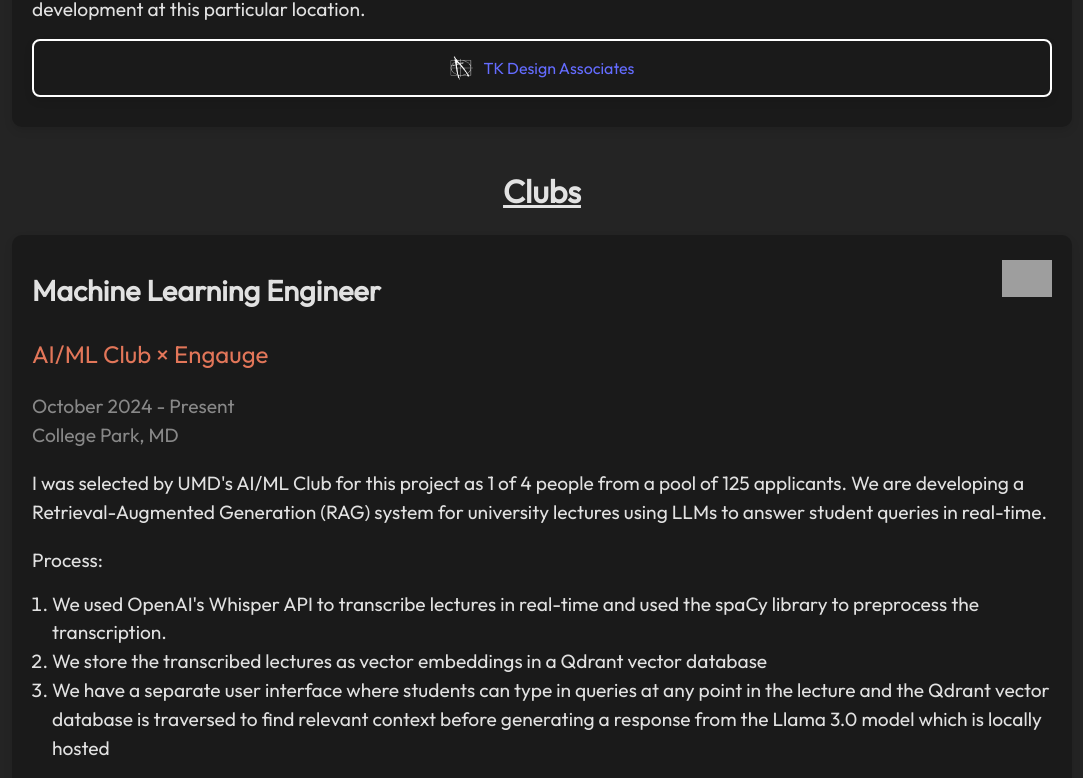
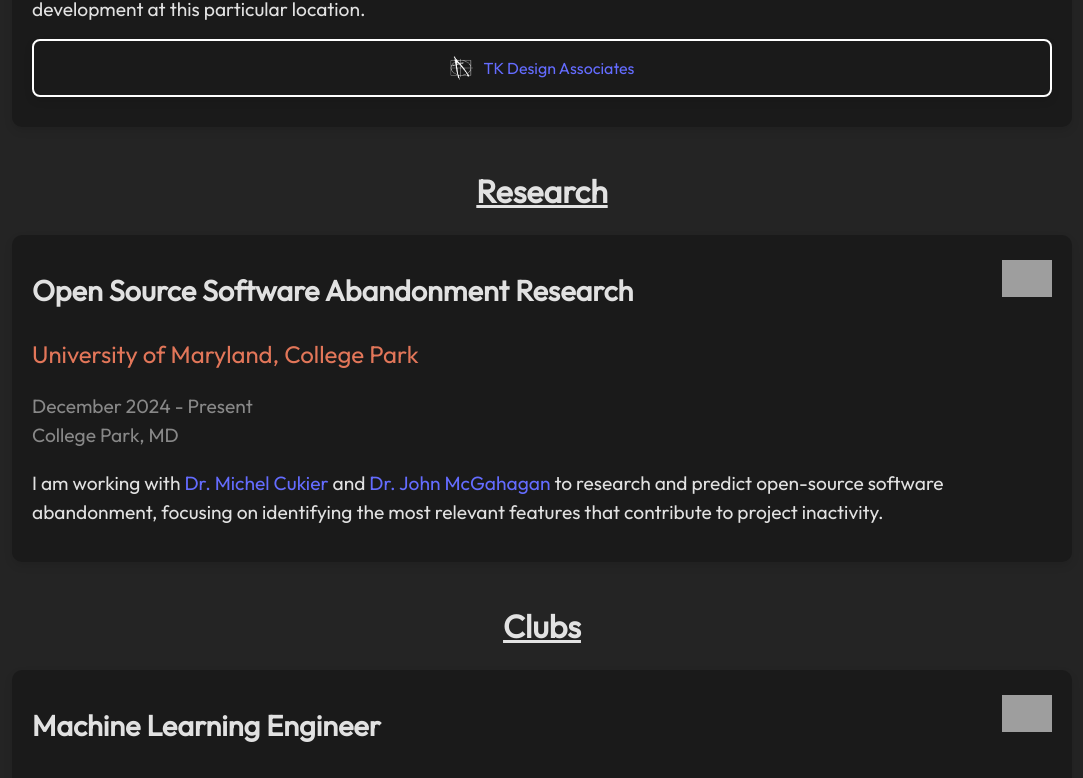
Before and after one commit to aluthra23/personal-website, a React (Vite) app: page /personal-website/experience in a window 1280 px wide. Shown: the part 1224-2002 px from the top of the page, without its empty margins (98-1181 px from the left). Built offline with nearby package versions, Linux system fonts and the light colour scheme; grey boxes are pictures that could not be loaded.

Commit message:
added reserach

```diff
--- a/src/components/experience/Clubs.jsx
+++ b/src/components/experience/Clubs.jsx
@@ -1,6 +1,4 @@
 import React from 'react';
-import TruVoice from './work/TruVoice';
-import TKDesign from './work/TKDesign';
 import AIMLClub from './clubs/AIMLClub';
 import AppDev from './clubs/AppDev';
 
--- a/src/components/experience/ExpMenu.jsx
+++ b/src/components/experience/ExpMenu.jsx
@@ -13,16 +13,18 @@ const ExperienceMenu = ({ scrollToSection }) => {
       </div>
 
       <div className="individual-skills-menu">
+        <button onClick={() => scrollToSection('research-experience')} className="skills-menu-item">
+          <Link to="#Research">Research</Link>
+        </button>
+      </div>
+
+
+      <div className="individual-skills-menu">
         <button onClick={() => scrollToSection('clubs-experience')} className="skills-menu-item">
           <Link to="#Clubs">Clubs</Link>
         </button>
       </div>
 
-      {/* <div className="individual-skills-menu">
-        <button onClick={() => scrollToSection('research-experience')} className="skills-menu-item">
-          <Link to="#Research">Research</Link>
-        </button>
-      </div> */}
     </div>
   );
 };
--- a/src/components/experience/Experience.jsx
+++ b/src/components/experience/Experience.jsx
@@ -5,6 +5,8 @@ import {motion} from 'framer-motion';
 import ExperienceMenu from './ExpMenu';
 import Work from './Work';
 import Clubs from './Clubs';
+import Research from './Research';
+
 const Experience = () => {
   const [showScrollToTop, setShowScrollToTop] = useState(false);
 
@@ -62,13 +64,14 @@ const Experience = () => {
             <Work />
           </div>
 
+          <div className='experience-group' id="research-experience">
+            <Research/>
+          </div>
+
           <div className='skill-group' id="clubs-experience">
             <Clubs />
           </div>
 
-          {/* <div className='experience-group' id="research-experience">
-            <Research/>
-          </div> */}
 
 
         </div>
--- /dev/null
+++ b/src/components/experience/Research.jsx
@@ -0,0 +1,13 @@
+import React from 'react';
+import OpenSource from './research/OpenSource';
+
+const Research = () => {
+  return (
+    <div className="computer-science-skills">
+        <h3 className='experience-subtitle' style={{'textAlign': 'center'}}>Research</h3>
+        <OpenSource />
+    </div>
+  )
+}
+
+export default Research
--- /dev/null
+++ b/src/components/experience/research/OpenSource.jsx
@@ -0,0 +1,53 @@
+// src/components/experience/my_work/research/OpenSource.jsx
+import React from 'react';
+import { getImageUrl } from '../../../utils';
+import LinkCard from '../../projects/LinkCard';
+
+const OpenSource = () => {
+  return (
+    <div className="project-card">
+      <div className="project-header">
+        <h3 className="education-second-title">Open Source Software Abandonment Research</h3>
+      </div>
+      <img
+        src={'https://battle-data-lab.cs.umd.edu/images/logopic/logo_umd.png'}
+        alt="UMD Logo"
+        className="education-second-logo"
+      />
+      <p className="education-subtitle">University of Maryland, College Park</p>
+      <p className="education-second-subtitle">December 2024 - Present</p>
+      <p className="education-second-subtitle">College Park, MD</p>
+
+      <p className="project-description">I am working with <a href='https://enme.umd.edu/clark/faculty/523/Michel-Cukier' target="_blank" rel="noopener noreferrer">Dr. Michel Cukier</a> and <a href='https://www.researchgate.net/profile/John-Mcgahagan' target="_blank" rel="noopener noreferrer">Dr. John McGahagan</a> to research and predict open-source software abandonment, focusing on identifying the most relevant features that contribute to project inactivity.</p>
+
+      {/* <p className='project-description'>Process:</p>
+
+      <ol className="project-list">
+        <li>We used OpenAI's Whisper API to transcribe lectures in real-time and used the spaCy library to preprocess the transcription.</li>
+        <li>We store the transcribed lectures as vector embeddings in a Qdrant vector database</li>
+        <li>We have a separate user interface where students can type in queries at any point in the lecture and the Qdrant vector database is traversed to find relevant context before generating a response from the Llama 3.0 model which is locally hosted</li>
+      </ol>
+
+      <p className='project-description'>We are also applying topic modeling to identify areas of student confusion, enabling targeted support in high-need topics. Engauge is also deployed and currently being used in several UMD math courses.</p>
+ */}
+
+
+
+      {/* <LinkCard
+        text="AI/ML Club"
+        url="https://www.linkedin.com/company/ai-ml-club/"
+        icon={'https://media.licdn.com/dms/image/v2/D4D0BAQHBHbibmPRPrw/company-logo_200_200/company-logo_200_200/0/1720999222468?e=1735776000&v=beta&t=p6yOtbrVaxTqUWnYQQ_l4FkaS17MvLQuVSXidKG72KU'}
+        hoverColor="#53B4B4"
+      />
+
+      <LinkCard
+        text="Engauge"
+        url="https://www.linkedin.com/company/engaugelive/"
+        icon={'https://media.licdn.com/dms/image/v2/D4E0BAQEJKSF74Xupgg/company-logo_200_200/company-logo_200_200/0/1726251339116/engaugelive_logo?e=1735776000&v=beta&t=YNp69LMhAr4Cl8fylkGSHAOSUEtlZxGimBYuoqQUlZE'}
+        hoverColor="#53B4B4"
+      /> */}
+    </div>
+  );
+};
+
+export default OpenSource;
```
